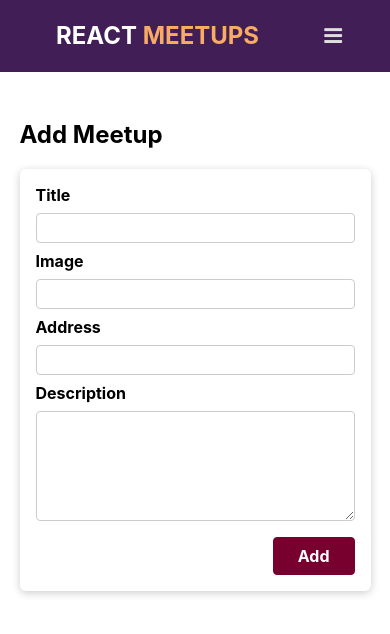
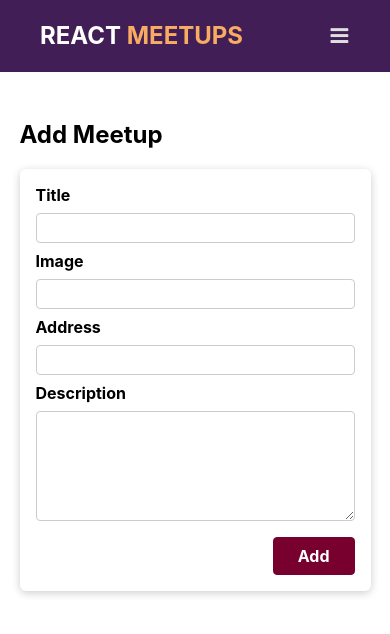
Before and after one commit to eduardo-sabino/react-course, a React (Create React App) app: page /new-meetup in a window 390 px wide. Shown: the top 634 px of the page. Built offline with nearby package versions, Linux system fonts and the light colour scheme.

Commit message:
fix: change the navbar spacing

```diff
--- a/src/components/layout/MainNavigation.module.css
+++ b/src/components/layout/MainNavigation.module.css
@@ -74,7 +74,7 @@ span {
   .header {
     flex-direction: column;
     align-items: flex-start;
-    padding: 0 3.5rem;
+    padding: 0 2.5rem;
     position: relative;
   }
 
@@ -92,7 +92,7 @@ span {
     font-size: 1.3em;
     display: unset;
     position: absolute;
-    right: 2.3em;
+    right: 2em;
     cursor: pointer;
   }
 
```
